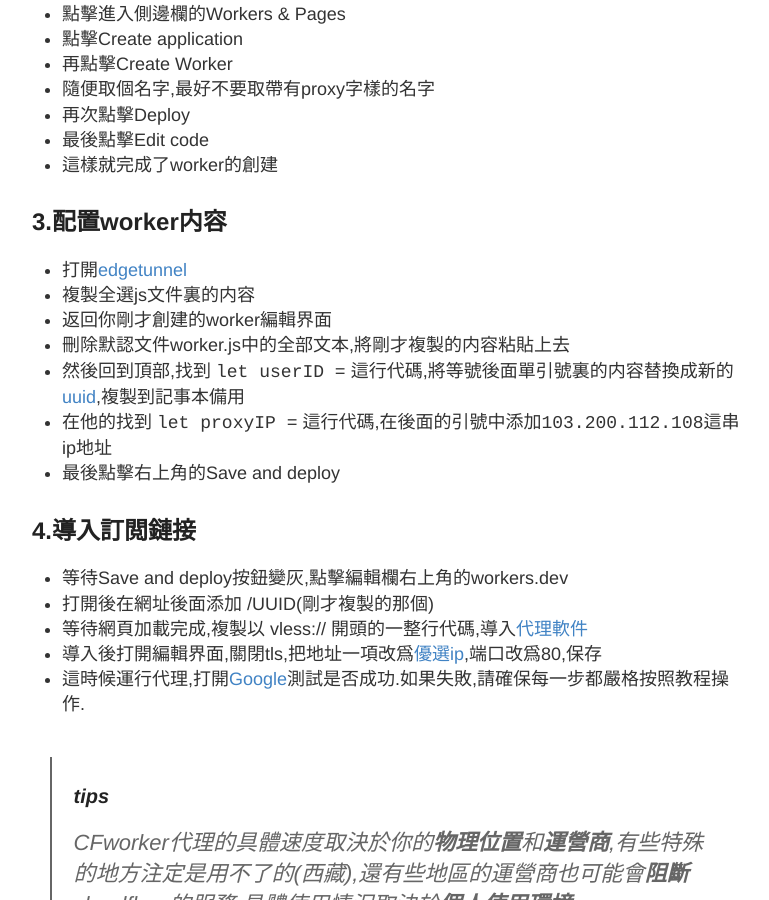
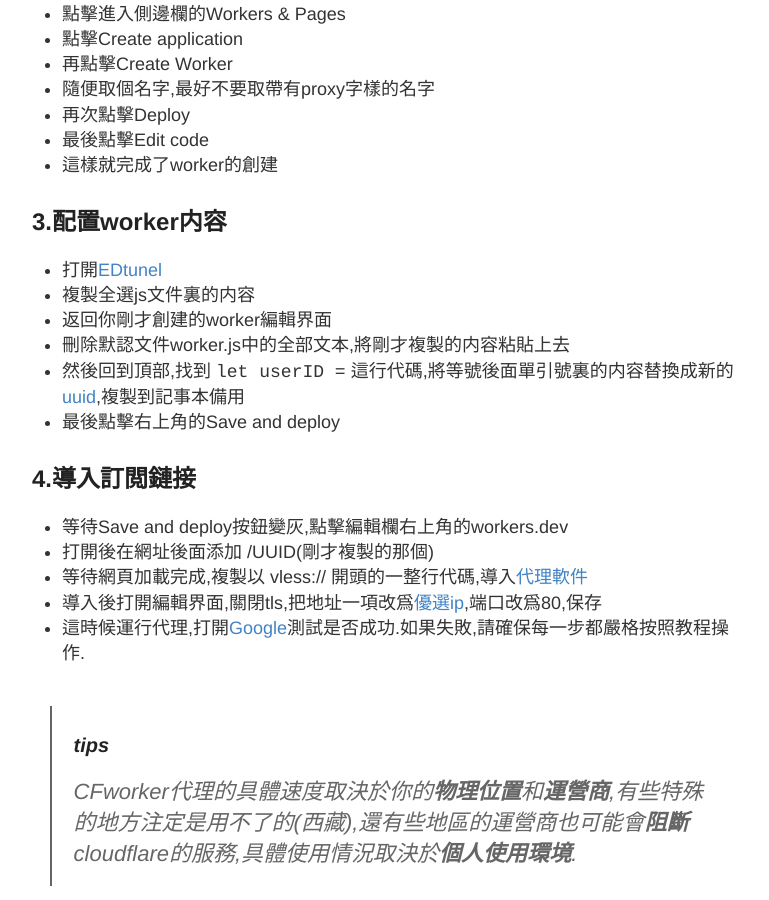
Before and after one commit to GholtsMxv/archiveblogg, a Jekyll site: the page built from _posts/2024-02-12-Proxy for cfworker.md, in a window 1280 px wide and 900 px high, scrolled down 395 px. Shown: the whole window, without its empty margins (248-1017 px from the left). Built offline with Jekyll 4.4.1, drawn with Linux system fonts in a browser that asks for light colours; comment, search, counter and statistics services are not loaded.

Commit message:
Update 2024-02-12-Proxy for cfworker.md

```diff
--- a/_posts/2024-02-12-Proxy for cfworker.md
+++ b/_posts/2024-02-12-Proxy for cfworker.md
@@ -19,12 +19,11 @@ title: 超簡單的cf worker代理免費搭建
 
 ## 3.配置worker内容
 
-- 打開[edgetunnel](https://github.com/zizifn/edgetunnel/blob/main/src/worker-vless.js)
+- 打開[EDtunel](https://github.com/3Kmfi6HP/EDtunnel/blob/main/_worker.js)
 - 複製全選js文件裏的内容
 - 返回你剛才創建的worker編輯界面
 - 刪除默認文件worker.js中的全部文本,將剛才複製的内容粘貼上去
-- 然後回到頂部,找到 `let userID =` 這行代碼,將等號後面單引號裏的内容替換成新的[uuid](https://1024tools.com/uuid),複製到記事本備用
-- 在他的找到 `let proxyIP =` 這行代碼,在後面的引號中添加`103.200.112.108`這串ip地址
+- 然後回到頂部,找到 `let userID =` 這行代碼,將等號後面單引號裏的内容替換成新的[uuid](https://www.uuidgenerator.net/version4),複製到記事本備用
 - 最後點擊右上角的Save and deploy
 
 
```
